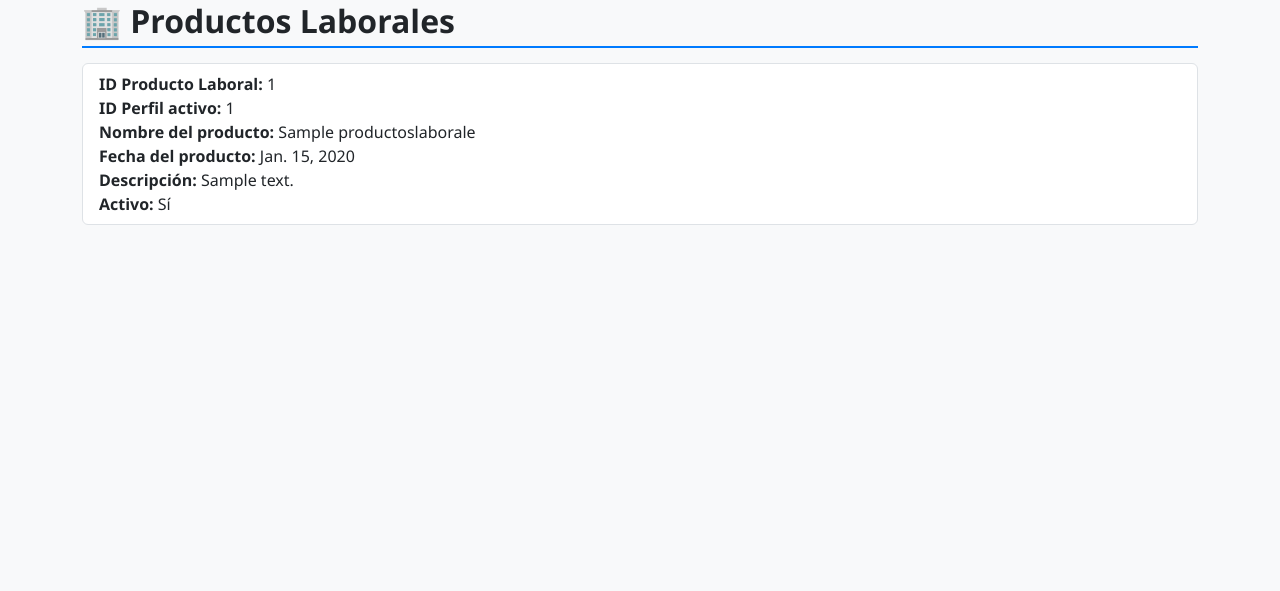
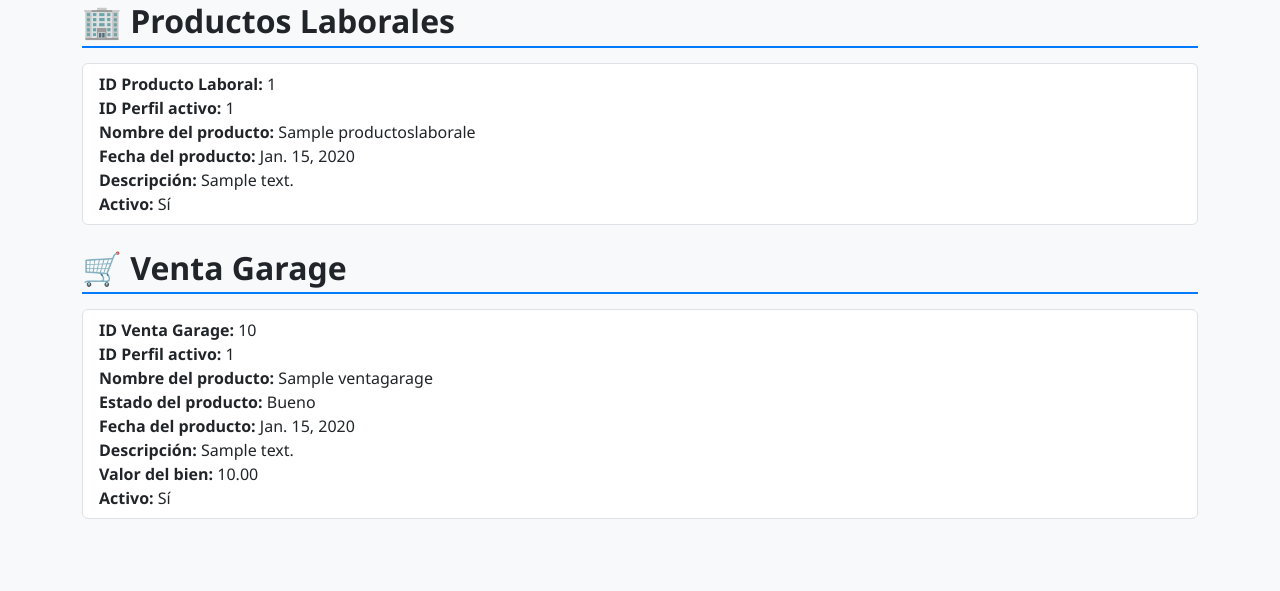
Before and after one commit to alepradofranco/hojadevida, a Django app: page / in a window 1280 px wide. Shown: the part 1818-2409 px from the top of the page. Before the commit the page ends 2043 px from the top, so only its background shows below. Run offline with Django 5.2, Linux system fonts and the light colour scheme; data comes from the database, SQL or seed files in the repository; tables that the repository leaves empty hold one stand-in row (values such as "Sample post").

Commit message:
Actualizo hoja de vida

```diff
--- a/tasks/models.py
+++ b/tasks/models.py
@@ -71,3 +71,14 @@ class ProductosLaborales(models.Model):
     descripcion = models.TextField(blank=True)
     activo = models.BooleanField(default=True)
     def __str__(self): return f"{self.nombre_producto} - {self.fecha_producto}"
+
+class VentaGarage(models.Model):
+    id_venta_garage = models.AutoField(primary_key=True)
+    perfil = models.ForeignKey(Perfil, related_name='venta_garage', on_delete=models.CASCADE)
+    nombre_producto = models.CharField(max_length=200)
+    estado_producto = models.CharField(max_length=50, choices=[('Bueno','Bueno'),('Regular','Regular')])
+    fecha_producto = models.DateField()
+    descripcion = models.TextField(blank=True)
+    valor_bien = models.DecimalField(max_digits=10, decimal_places=2)
+    activo = models.BooleanField(default=True)
+    def __str__(self): return f"{self.nombre_producto} - {self.estado_producto}"
--- a/tasks/templates/hoja.html
+++ b/tasks/templates/hoja.html
@@ -204,6 +204,29 @@
         {% endif %}
     </div>
 
+    <!-- Venta Garage -->
+    <div class="mb-4">
+        <h2 class="section-title">🛒 Venta Garage</h2>
+        {% if perfil.venta_garage.all %}
+            <ul class="list-group">
+                {% for venta in perfil.venta_garage.all %}
+                    <li class="list-group-item">
+                        <strong>ID Venta Garage:</strong> {{ venta.id_venta_garage }}<br>
+                        <strong>ID Perfil activo:</strong> {{ venta.perfil.id }}<br>
+                        <strong>Nombre del producto:</strong> {{ venta.nombre_producto }}<br>
+                        <strong>Estado del producto:</strong> {{ venta.estado_producto }}<br>
+                        <strong>Fecha del producto:</strong> {{ venta.fecha_producto }}<br>
+                        <strong>Descripción:</strong> {{ venta.descripcion }}<br>
+                        <strong>Valor del bien:</strong> {{ venta.valor_bien }}<br>
+                        <strong>Activo:</strong> {{ venta.activo|yesno:"Sí,No" }}
+                    </li>
+                {% endfor %}
+            </ul>
+        {% else %}
+            <p class="text-muted">No hay productos en venta garage registrados.</p>
+        {% endif %}
+    </div>
+
 </div>
 
 <script src="https://cdn.jsdelivr.net/npm/bootstrap@5.3.2/dist/js/bootstrap.bundle.min.js"></script>
```
Also changed, not shown: tasks/admin.py (+10 -1 lines), tasks/migrations/0010_ventagarage.py (added).
